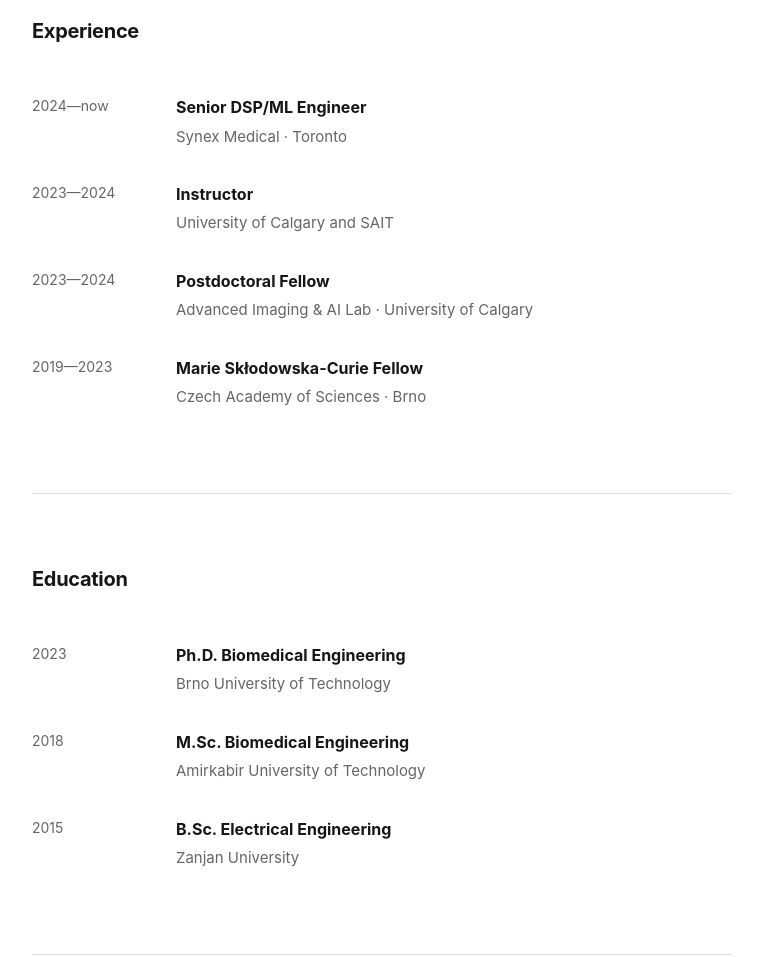
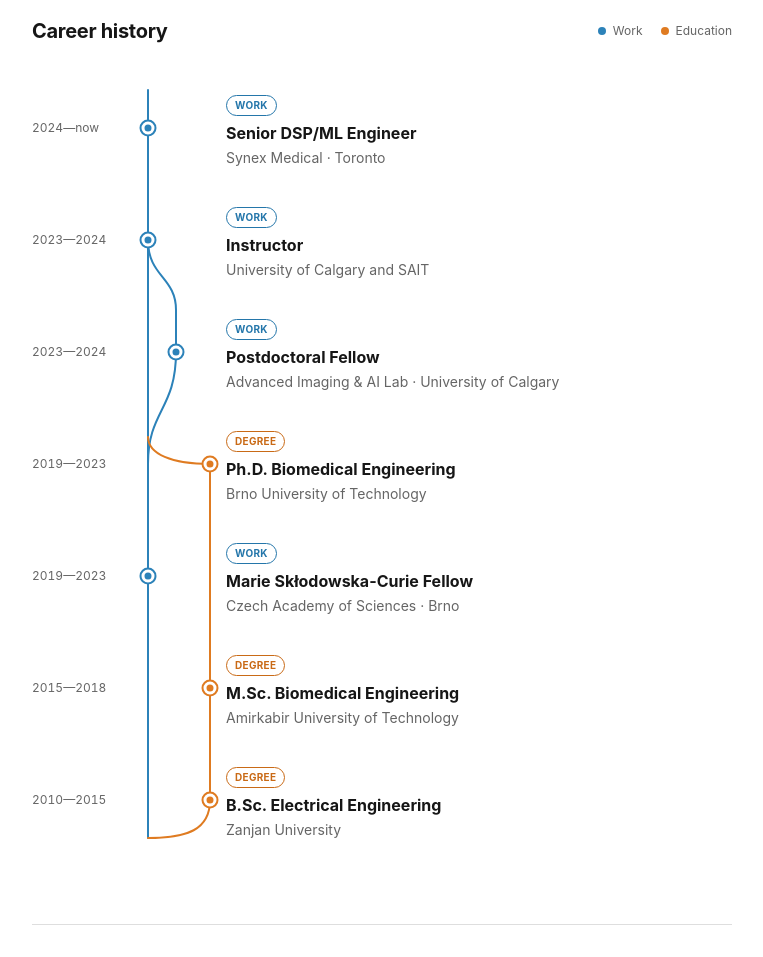
Before and after one commit to amirshamaei/amirshamaei.github.io, a website: page index.html in a window 1280 px wide. Shown: the part 1200-2157 px from the top of the page, without its empty margins (258-1021 px from the left). Drawn offline with Linux system fonts and the light colour scheme.

Commit message:
Add branching career timeline

```diff
--- a/index.html
+++ b/index.html
@@ -48,43 +48,59 @@
                 <p>Today, I am a Senior DSP/ML Engineer at Synex Medical in Toronto.</p>
             </section>
 
-            <section aria-labelledby="experience-title">
-                <h2 id="experience-title">Experience</h2>
-                <div class="entries">
-                    <article>
-                        <time>2024—now</time>
-                        <div><h3>Senior DSP/ML Engineer</h3><p>Synex Medical · Toronto</p></div>
-                    </article>
-                    <article>
-                        <time>2023—2024</time>
-                        <div><h3>Instructor</h3><p>University of Calgary and SAIT</p></div>
-                    </article>
-                    <article>
-                        <time>2023—2024</time>
-                        <div><h3>Postdoctoral Fellow</h3><p>Advanced Imaging &amp; AI Lab · University of Calgary</p></div>
-                    </article>
-                    <article>
-                        <time>2019—2023</time>
-                        <div><h3>Marie Skłodowska-Curie Fellow</h3><p>Czech Academy of Sciences · Brno</p></div>
-                    </article>
+            <section class="career" aria-labelledby="career-title">
+                <div class="career-heading">
+                    <h2 id="career-title">Career history</h2>
+                    <div class="career-key" aria-label="Timeline legend">
+                        <span><i class="work-key"></i>Work</span>
+                        <span><i class="education-key"></i>Education</span>
+                    </div>
                 </div>
-            </section>
 
-            <section aria-labelledby="education-title">
-                <h2 id="education-title">Education</h2>
-                <div class="entries">
-                    <article>
-                        <time>2023</time>
-                        <div><h3>Ph.D. Biomedical Engineering</h3><p>Brno University of Technology</p></div>
-                    </article>
-                    <article>
-                        <time>2018</time>
-                        <div><h3>M.Sc. Biomedical Engineering</h3><p>Amirkabir University of Technology</p></div>
-                    </article>
-                    <article>
-                        <time>2015</time>
-                        <div><h3>B.Sc. Electrical Engineering</h3><p>Zanjan University</p></div>
-                    </article>
+                <div class="career-map">
+                    <svg class="career-lines" viewBox="0 0 104 784" preserveAspectRatio="none" aria-hidden="true">
+                        <path class="work-line" d="M26 18 L26 766"></path>
+                        <path class="work-branch" d="M26 168 C26 205 54 205 54 238 L54 280 C54 338 26 338 26 392"></path>
+                        <path class="education-line" d="M26 365 C26 382 50 392 88 392 L88 728 C88 758 65 766 26 766"></path>
+                    </svg>
+
+                    <ol class="career-events">
+                        <li class="career-event">
+                            <time>2024—now</time>
+                            <div class="lane"><i class="event-node work-node main-lane"></i></div>
+                            <article><span class="event-type work-type">Work</span><h3>Senior DSP/ML Engineer</h3><p>Synex Medical · Toronto</p></article>
+                        </li>
+                        <li class="career-event">
+                            <time>2023—2024</time>
+                            <div class="lane"><i class="event-node work-node main-lane"></i></div>
+                            <article><span class="event-type work-type">Work</span><h3>Instructor</h3><p>University of Calgary and SAIT</p></article>
+                        </li>
+                        <li class="career-event">
+                            <time>2023—2024</time>
+                            <div class="lane"><i class="event-node work-node branch-lane"></i></div>
+                            <article><span class="event-type work-type">Work</span><h3>Postdoctoral Fellow</h3><p>Advanced Imaging &amp; AI Lab · University of Calgary</p></article>
+                        </li>
+                        <li class="career-event">
+                            <time>2019—2023</time>
+                            <div class="lane"><i class="event-node education-node education-lane"></i></div>
+                            <article><span class="event-type education-type">Degree</span><h3>Ph.D. Biomedical Engineering</h3><p>Brno University of Technology</p></article>
+                        </li>
+                        <li class="career-event">
+                            <time>2019—2023</time>
+                            <div class="lane"><i class="event-node work-node main-lane"></i></div>
+                            <article><span class="event-type work-type">Work</span><h3>Marie Skłodowska-Curie Fellow</h3><p>Czech Academy of Sciences · Brno</p></article>
+                        </li>
+                        <li class="career-event">
+                            <time>2015—2018</time>
+                            <div class="lane"><i class="event-node education-node education-lane"></i></div>
+                            <article><span class="event-type education-type">Degree</span><h3>M.Sc. Biomedical Engineering</h3><p>Amirkabir University of Technology</p></article>
+                        </li>
+                        <li class="career-event">
+                            <time>2010—2015</time>
+                            <div class="lane"><i class="event-node education-node education-lane"></i></div>
+                            <article><span class="event-type education-type">Degree</span><h3>B.Sc. Electrical Engineering</h3><p>Zanjan University</p></article>
+                        </li>
+                    </ol>
                 </div>
             </section>
 
--- a/styles.css
+++ b/styles.css
@@ -137,32 +137,166 @@ h1 {
     margin: 0 0 16px;
 }
 
-.entries article {
-    display: grid;
-    grid-template-columns: 120px 1fr;
-    gap: 24px;
-    padding: 16px 0;
-}
-
-.entries time,
 .publication-list span,
 .simple-list span {
     color: var(--muted);
     font-size: 14px;
 }
 
-.entries h3,
 .project-list h3 {
     margin: 0;
     font-size: 16px;
     font-weight: 650;
 }
 
-.entries p,
 .project-list p {
     margin: 2px 0 0;
     color: var(--muted);
     font-size: 15px;
+}
+
+.career-heading {
+    display: flex;
+    align-items: center;
+    justify-content: space-between;
+    gap: 24px;
+    margin-bottom: 24px;
+}
+
+.career-heading h2 { margin: 0; }
+
+.career-key {
+    display: flex;
+    gap: 18px;
+    color: var(--muted);
+    font-size: 12px;
+}
+
+.career-key span {
+    display: flex;
+    align-items: center;
+    gap: 7px;
+}
+
+.career-key i {
+    width: 8px;
+    height: 8px;
+    border-radius: 50%;
+}
+
+.work-key { background: #2c82b9; }
+.education-key { background: #df7b21; }
+
+.career-map {
+    position: relative;
+}
+
+.career-lines {
+    position: absolute;
+    top: 0;
+    bottom: 0;
+    left: 90px;
+    width: 104px;
+    height: 100%;
+    overflow: visible;
+    pointer-events: none;
+}
+
+.career-lines path {
+    fill: none;
+    stroke-linecap: round;
+    stroke-linejoin: round;
+    stroke-width: 2;
+    vector-effect: non-scaling-stroke;
+}
+
+.work-line,
+.work-branch { stroke: #2c82b9; }
+.education-line { stroke: #df7b21; }
+
+.career-events {
+    position: relative;
+    z-index: 1;
+    margin: 0;
+    padding: 0;
+    list-style: none;
+}
+
+.career-event {
+    display: grid;
+    grid-template-columns: 90px 104px 1fr;
+    min-height: 112px;
+    border-radius: 5px;
+    transition: background-color 160ms ease;
+}
+
+.career-event:hover { background: #f4f6f7; }
+
+.career-event > time {
+    align-self: center;
+    color: var(--muted);
+    font-size: 12px;
+    font-variant-numeric: tabular-nums;
+    white-space: nowrap;
+}
+
+.lane {
+    position: relative;
+    min-width: 0;
+}
+
+.event-node {
+    position: absolute;
+    top: 50%;
+    left: var(--lane);
+    width: 13px;
+    height: 13px;
+    border: 3px solid white;
+    border-radius: 50%;
+    box-shadow: 0 0 0 2px currentColor;
+    transform: translate(-50%, -50%);
+}
+
+.main-lane { --lane: 25%; }
+.branch-lane { --lane: 52%; }
+.education-lane { --lane: 85%; }
+.work-node { color: #2c82b9; background: #2c82b9; }
+.education-node { color: #df7b21; background: #df7b21; }
+
+.career-event article {
+    align-self: center;
+    min-width: 0;
+    padding: 15px 12px 15px 0;
+}
+
+.event-type {
+    display: inline-block;
+    margin-bottom: 7px;
+    padding: 2px 8px;
+    border: 1px solid currentColor;
+    border-radius: 999px;
+    font-size: 10px;
+    font-weight: 650;
+    letter-spacing: .03em;
+    line-height: 1.5;
+    text-transform: uppercase;
+}
+
+.work-type { color: #2476aa; }
+.education-type { color: #c96a16; }
+
+.career-event h3 {
+    margin: 0;
+    font-size: 16px;
+    font-weight: 650;
+    line-height: 1.35;
+}
+
+.career-event p {
+    margin: 2px 0 0;
+    color: var(--muted);
+    font-size: 14px;
+    line-height: 1.5;
 }
 
 .project-list {
@@ -245,7 +379,12 @@ footer p { margin: 0; }
     .portrait { width: 128px; height: 128px; }
     .continue { margin-top: 36px; }
     .content > section { padding: 52px 0; }
-    .entries article { grid-template-columns: 1fr; gap: 2px; padding: 14px 0; }
+    .career-heading { align-items: flex-start; flex-direction: column; gap: 10px; }
+    .career-lines { left: 0; width: 76px; }
+    .career-event { grid-template-columns: 76px 1fr; min-height: 130px; }
+    .career-event > time { grid-column: 2; align-self: end; padding: 12px 10px 0 0; }
+    .career-event .lane { grid-column: 1; grid-row: 1 / span 2; }
+    .career-event article { grid-column: 2; padding-top: 4px; }
     .project-list { grid-template-columns: 1fr; gap: 28px; }
     .heading-row { align-items: flex-start; flex-direction: column; gap: 8px; }
     .simple-list li { grid-template-columns: 52px 1fr; gap: 12px; }
```
